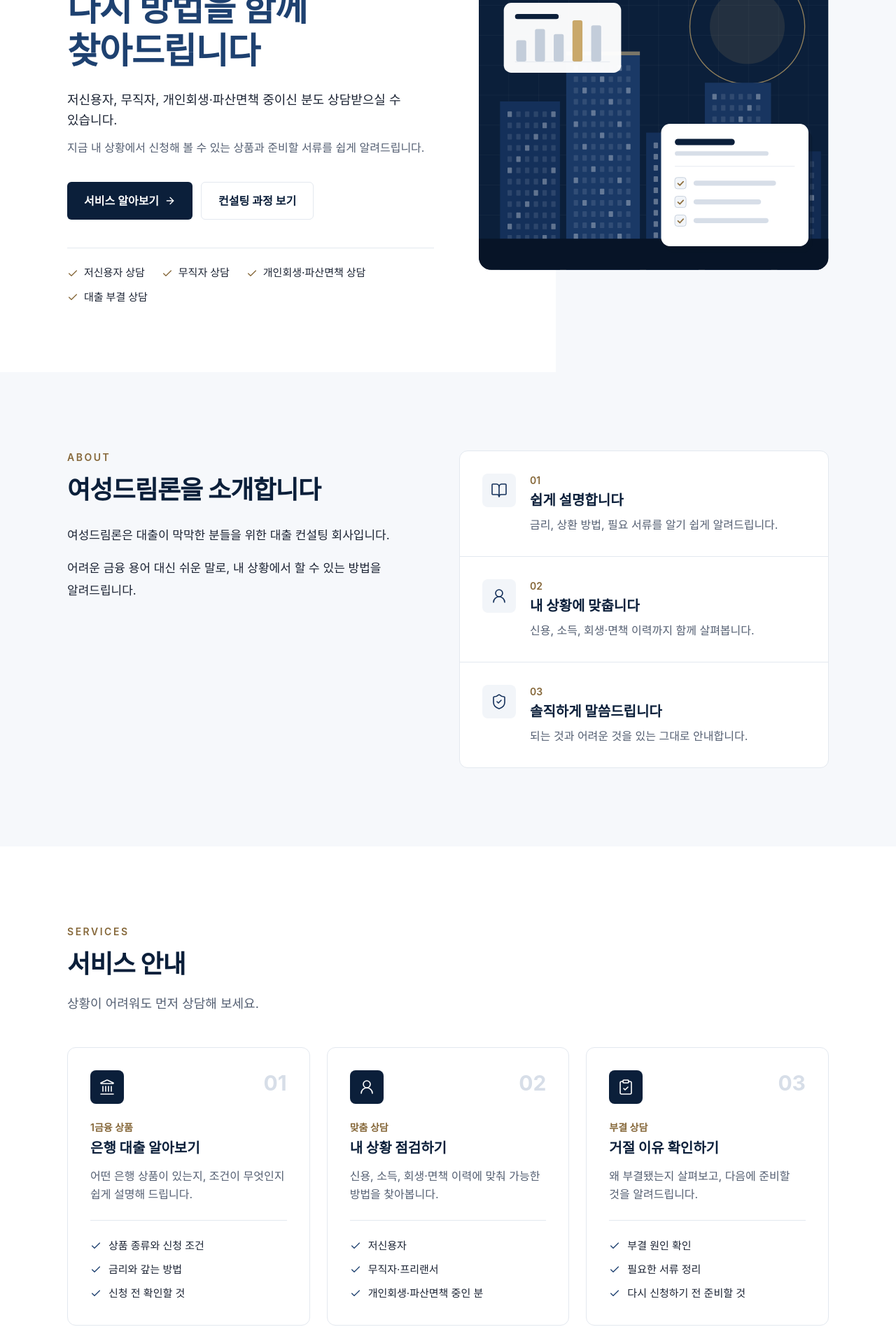
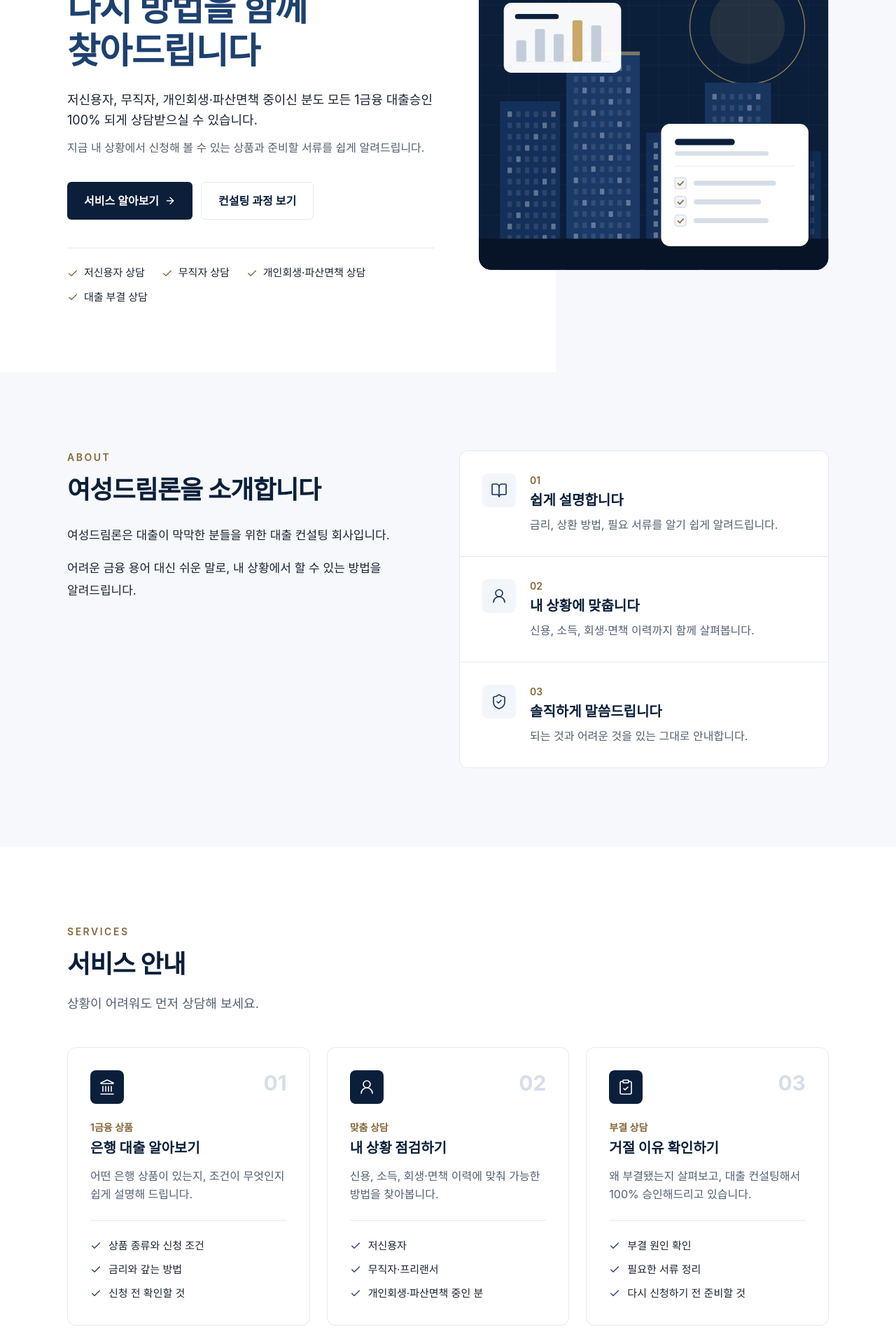
Before and after one commit to akainu1977-debug/yeosung-dreamloan, a React (Vite) app: page / in a window 1280 px wide. Shown: the part 296-2213 px from the top of the page at 70% size. Built offline with nearby package versions, Linux system fonts and the light colour scheme; a web font is replaced by a local one.

Commit message:
Update siteContent.ts

```diff
--- a/src/content/siteContent.ts
+++ b/src/content/siteContent.ts
@@ -22,7 +22,7 @@ export const navItems: { id: string; label: string }[] = [
 export const hero = {
   eyebrow: '여성드림론 대출 컨설팅',
   title: ['대출이 거절되셨나요?', '다시 방법을 함께 찾아드립니다'],
-  lead: '저신용자, 무직자, 개인회생·파산면책 중이신 분도 상담받으실 수 있습니다.',
+  lead: '저신용자, 무직자, 개인회생·파산면책 중이신 분도 모든 1금융 대출승인 100% 되게 상담받으실 수 있습니다.',
   sub: '지금 내 상황에서 신청해 볼 수 있는 상품과 준비할 서류를 쉽게 알려드립니다.',
   topics: ['저신용자 상담', '무직자 상담', '개인회생·파산면책 상담', '대출 부결 상담'],
 };
@@ -78,7 +78,7 @@ export const services = {
       no: '03',
       icon: 'ClipboardCheck',
       title: '거절 이유 확인하기',
-      body: '왜 부결됐는지 살펴보고, 다음에 준비할 것을 알려드립니다.',
+      body: '왜 부결됐는지 살펴보고, 대출 컨설팅해서 100% 승인해드리고 있습니다.',
       points: ['부결 원인 확인', '필요한 서류 정리', '다시 신청하기 전 준비할 것'],
       tag: '부결 상담',
     },
```
